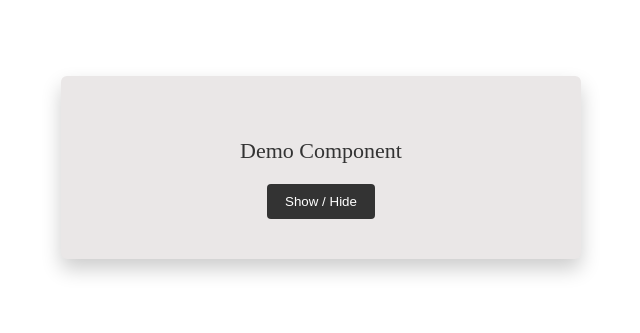
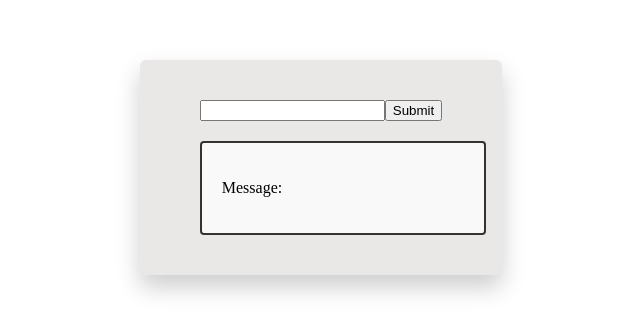
Before and after one commit to Manasa-Kura/Angular-Lifecycle-Hooks, an Angular app: page / in a window 1280 px wide. Shown: the part 241-574 px from the top of the page, without its empty margins (319-959 px from the left). Built offline with nearby package versions, Linux system fonts and the light colour scheme.

Commit message:
Implemented ngOnChanges lifecycle hook

```diff
--- a/src/app/app.css
+++ b/src/app/app.css
@@ -4,9 +4,18 @@ body {
   background: #f2f2f2;
 }
 
+/* Center everything */
 .container {
   height: 100vh;
   display: flex;
   justify-content: center;
   align-items: center;
 }
+
+/* Wrapper card */
+.container > * {
+  background: #eae7e7;
+  padding: 40px 60px;
+  border-radius: 6px;
+  box-shadow: 0 12px 25px rgba(0, 0, 0, 0.2);
+}
--- a/src/app/app.html
+++ b/src/app/app.html
@@ -1,3 +1,8 @@
 <div class="container">
-  <app-demo [message]="'Hello,World'"></app-demo>
+  <div>
+    <input type="text" #inputEl>
+    <button (click)="onBtnClicked(inputEl)">Submit</button>
+
+    <app-demo [message]="inputVal"></app-demo>
+  </div>
 </div>
--- a/src/app/app.ts
+++ b/src/app/app.ts
@@ -8,8 +8,13 @@ import { Demo } from './demo/demo';
 })
 export class App {
   title='angular-lifecycle-hook';
+  inputVal:string='';
   constructor()
   {
     console.log('App Component constructor called!');
   }
+  onBtnClicked(inputEl :HTMLInputElement)
+  {
+    this.inputVal=inputEl.value;
+  }
 }
--- a/src/app/demo/demo.css
+++ b/src/app/demo/demo.css
@@ -1,27 +1,34 @@
-.card {
-  background: #eae7e7;
-  padding: 40px 60px;
-  border-radius: 6px;
-  box-shadow: 0 10px 20px rgba(0,0,0,0.2);
-  text-align: center;
-  width: 400px;
+/* Input + button row */
+.container input {
+  padding: 8px 10px;
+  font-size: 14px;
+  border: 1px solid #999;
+  border-radius: 3px;
+  width: 220px;
+  margin-right: 10px;
 }
 
-.title {
-  font-size: 22px;
-  margin-bottom: 20px;
-  color: #333;
-}
-
-.btn {
+.container button {
   background: #333;
   color: white;
   border: none;
-  padding: 10px 18px;
-  border-radius: 4px;
+  padding: 8px 14px;
+  border-radius: 3px;
   cursor: pointer;
 }
 
-.btn:hover {
+.container button:hover {
   background: #555;
 }
+
+/* Message box */
+.demo {
+  margin-top: 20px;
+  padding: 20px;
+  border: 2px solid #333;
+  border-radius: 4px;
+  width: 100%;
+  text-align: left;
+  font-size: 16px;
+  background: #f9f9f9;
+}
--- a/src/app/demo/demo.html
+++ b/src/app/demo/demo.html
@@ -1,6 +1,3 @@
-<div class="card">
-  <p class="title" *ngIf="show">{{ title }}</p>
-  <button class="btn" (click)="toggle()">
-    Show / Hide
-  </button>
+<div class="demo">
+    <p>Message:{{message}}</p>
 </div>
--- a/src/app/demo/demo.ts
+++ b/src/app/demo/demo.ts
@@ -1,4 +1,4 @@
-import { Component,Input } from '@angular/core';
+import { Component,Input,SimpleChange } from '@angular/core';
 import { CommonModule } from '@angular/common';
 @Component({
   selector: 'app-demo',
@@ -7,9 +7,9 @@ import { CommonModule } from '@angular/common';
   templateUrl: './demo.html',
   styleUrls: ['./demo.css']
 })
-export class Demo {
+export class Demo{
   title:string='Demo Component';
-  @Input() message:string='Hello';
+  @Input() message!:string;
   show=true;
   constructor()
   {
@@ -17,8 +17,9 @@ export class Demo {
     console.log(this.title);
     console.log(this.message);
   }
-  toggle()
+  ngOnChanges(changes:SimpleChange)
   {
-    this.show=!this.show;
+    console.log('ngOnChanges Hook called');
+    console.log(changes);
   }
 }
```
